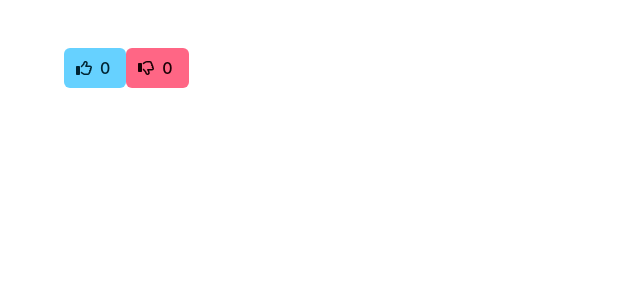
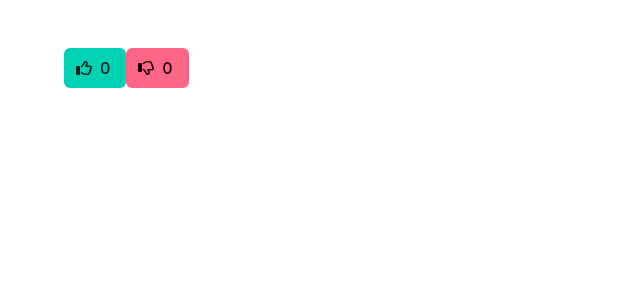
Before and after one commit to tim811223/ReactJS, a React (Vite) app in the folder ch8/1-InteractWithUser/: page / in a window 1280 px wide. Shown: the top 300 px of the page, without its empty margins (0-640 px from the left). Built offline with nearby package versions, Linux system fonts and the light colour scheme.

Commit message:
ch8-79  還原回Function Componment

```diff
--- a/ch8/1-InteractWithUser/src/App.tsx
+++ b/ch8/1-InteractWithUser/src/App.tsx
@@ -1,12 +1,12 @@
 import "bulma/css/bulma.min.css";
-// import { ThumbsUp } from "./ThumbsUp";
-import { ThumbsUpClasssCompenment } from "./ThumbsUpClasssCompenment";
+import { ThumbsUp } from "./ThumbsUp";
+//import { ThumbsUpClasssCompenment } from "./ThumbsUpClasssCompenment";
 
 export const App = () => {
   return (
     <div className="section">
       <div className="container">
-        <ThumbsUpClasssCompenment />
+        <ThumbsUp />
       </div>
     </div>
   );
```
